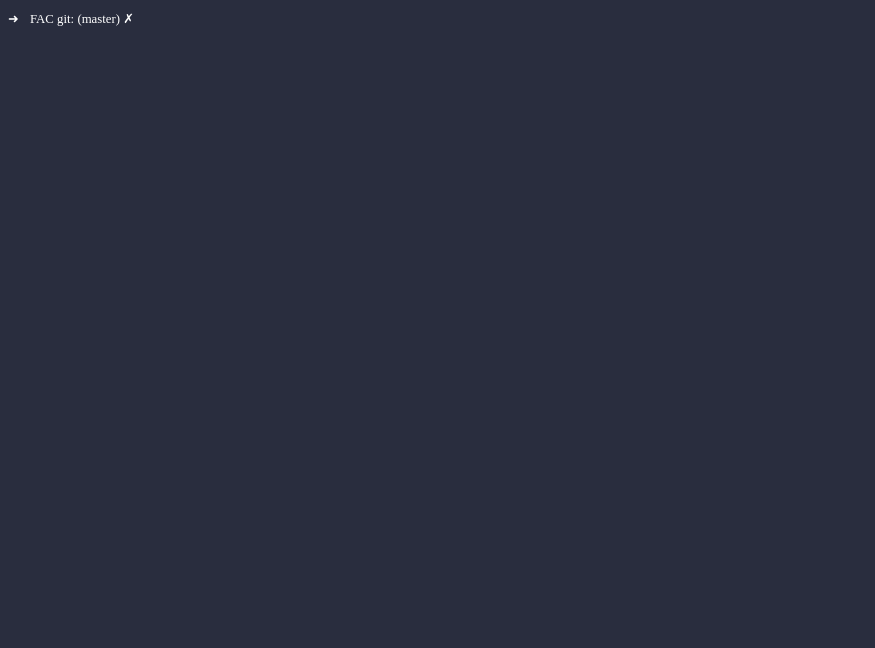
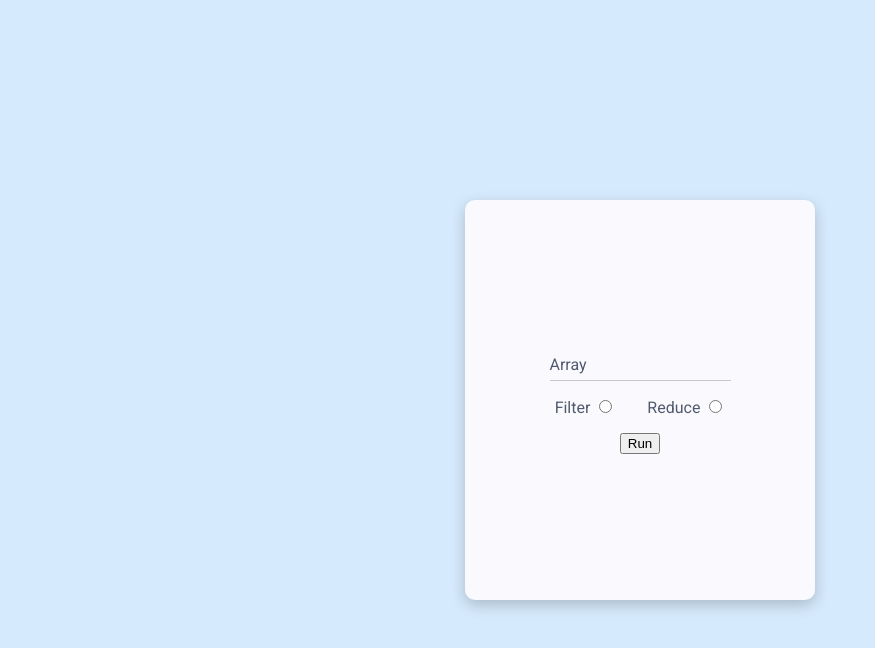
Before and after one commit to Psydwinder/FAC, a plain HTML site: page array-methods/index.html in a window 1280 px wide. Shown: the whole page, without its empty margins (0-875 px from the left). Drawn offline with Linux system fonts and the light colour scheme.

Commit message:
Add basic working solution

```diff
--- a/array-methods/index.html
+++ b/array-methods/index.html
@@ -9,17 +9,24 @@
     <title>Array Methods</title>
   </head>
   <body>
-    <section class="terminal">
-      <div class="terminal__input">
-        <div class="terminal__prefix">
-          <span class="terminal__folder">FAC</span>
-          <span class="terminal__git">git:</span>
-          <span class="terminal__branch">master</span>
+    <main>
+      <div class="input-wrapper">
+        <label for="array-input" class="array__label">Array</label>
+        <input type="text" id="array-input" class="array__input" />
+      </div>
+      <div class="radio-btns">
+        <div class="input-wrapper">
+          <label for="filter">Filter</label>
+          <input type="radio" name="function" id="filter" value="filter" />
         </div>
-        <textarea class="terminal__textarea" placeholder="click here">
-        </textarea>
+        <div class="input-wrapper">
+          <label for="reduce">Reduce</label>
+          <input type="radio" name="function" id="reduce" value="reduce" />
+        </div>
       </div>
-    </section>
+      <button>Run</button>
+      <section></section>
+    </main>
     <script type="module" src="./index.js"></script>
   </body>
 </html>
--- a/array-methods/index.js
+++ b/array-methods/index.js
@@ -1 +1,20 @@
-import * as Terminal from "./scripts/Terminal.js";
+import { numOnlyArr, clearInput } from "./scripts/ArrayInput.js";
+import {
+  selectedFunction,
+  filterDivisibleByTwo,
+  sumOfArray,
+} from "./scripts/FilterOrReduce.js";
+
+// DOM containers
+const buttonEl = document.querySelector("button");
+
+// Event Listeners
+buttonEl.addEventListener("click", runSelectedFunction);
+
+function runSelectedFunction() {
+  const cleanArr = numOnlyArr();
+  selectedFunction === "filter"
+    ? filterDivisibleByTwo(cleanArr)
+    : sumOfArray(cleanArr);
+  clearInput();
+}
--- /dev/null
+++ b/array-methods/scripts/ArrayInput.js
@@ -0,0 +1,22 @@
+const arrayInputEl = document.querySelector(".array__input");
+const arrayLabelEl = document.querySelector(".array__label");
+
+arrayInputEl.addEventListener("focus", handleFocus);
+arrayInputEl.addEventListener("focusout", handleFocusOut);
+
+function handleFocus() {
+  arrayLabelEl.classList.add("focused");
+}
+function handleFocusOut() {
+  if (arrayInputEl.value.length === 0) arrayLabelEl.classList.remove("focused");
+}
+
+function clearInput() {
+  arrayInputEl.value = "";
+  handleFocusOut();
+}
+
+function numOnlyArr() {
+  return (arrayInputEl.value.match(/[0-9]+/g) || []).map((num) => Number(num));
+}
+export { numOnlyArr, clearInput };
--- /dev/null
+++ b/array-methods/scripts/FilterOrReduce.js
@@ -0,0 +1,20 @@
+const radioBtnsNodeList = document.querySelectorAll("input[type='radio'");
+let selectedFunction = radioBtnsNodeList[0].value;
+
+radioBtnsNodeList.forEach((btn) =>
+  btn.addEventListener("click", updateSelectedFunction)
+);
+
+function updateSelectedFunction({ currentTarget }) {
+  selectedFunction = currentTarget.value;
+}
+
+function filterDivisibleByTwo(arr) {
+  return arr.filter((num) => num % 2 === 0);
+}
+
+function sumOfArray(arr) {
+  return arr.reduce((sum, num) => sum + num);
+}
+
+export { selectedFunction, filterDivisibleByTwo, sumOfArray };
--- a/array-methods/scripts/Terminal.js
+++ /dev/null
@@ -1,47 +0,0 @@
-// DOM containers
-const terminalOutputDiv = document.querySelector(".terminal__output");
-const terminalInputDiv = document.querySelector(".terminal__input");
-const textAreaEl = document.querySelector(".terminal__textarea");
-const commandsNodeList = document.querySelector(".terminal__commands");
-
-// Terminal variables
-const commands = {};
-
-// Event listeners
-textAreaEl.addEventListener("click", handleTextAreaClick);
-textAreaEl.addEventListener("input", handleTextAreaKeydown);
-
-// DOM manipulation
-function handleTextAreaClick({ currentTarget }) {
-  currentTarget.placeholder = "pick or type custom command";
-  displayCommands();
-}
-
-function handleTextAreaKeydown(event) {
-  auto_grow(event.currentTarget);
-  if (event.key === "Enter") return runCommand();
-}
-
-function auto_grow(element) {
-  element.style.height = "8px";
-  element.style.height = element.scrollHeight + "px";
-}
-
-function runCommand() {
-  toggleTextAreaOpacity();
-  try {
-    eval(textAreaEl.value);
-  } catch (error) {
-    console.log(error);
-  }
-  textAreaEl.value = "";
-  textAreaEl.setSelectionRange(0, 0);
-  textAreaEl.focus();
-  return;
-}
-
-function displayCommands() {}
-
-function toggleTextAreaOpacity() {
-  textAreaEl.classList.toggle(".terminal__input--hide");
-}
--- a/array-methods/style.css
+++ b/array-methods/style.css
@@ -1,61 +1,70 @@
+@import url(https://fonts.googleapis.com/css?family=Oswald|Roboto);
+
 :root {
-  --terminal-background-color: #292d3e;
-}
-body {
-  background-color: var(--terminal-background-color);
+  --primary-color: #d5eafc;
+  --secondary-color: #fafafe;
+  --text-color: rgb(81, 90, 110);
 }
 
-.terminal__prefix {
-  font-size: 0.8rem;
-  margin-top: 0.2rem;
-  user-select: none;
-  position: absolute;
-  color: white;
+body {
+  display: flex;
+  justify-content: center;
+  align-items: center;
+  margin: 0;
+  height: 100vh;
+  font-family: Roboto, sans-serif;
+  background-color: var(--primary-color);
+  color: var(--text-color);
 }
 
-.terminal__prefix::before,
-.terminal__prefix::after,
-.terminal__branch::before,
-.terminal__branch::after {
-  display: inline-block;
+main {
+  display: flex;
+  flex-direction: column;
+  justify-content: center;
+  align-items: center;
+  width: 80vw;
+  height: 90vw;
+  min-height: 300px;
+  max-height: 400px;
+  max-width: 350px;
+  border-radius: 10px;
+  background-color: var(--secondary-color);
+  box-shadow: 0 5px 15px rgba(0, 0, 0, 0.2);
 }
 
-.terminal__prefix::before {
-  content: "➜";
-  margin-right: 0.5rem;
+.input-wrapper {
+  position: relative;
 }
 
-.terminal__prefix::after {
-  content: "✗";
+.array__label {
+  position: absolute;
+  top: 50%;
+  transform: translateY(-50%);
+  transition: all 0.1s linear;
 }
 
-.terminal__branch::before {
-  content: "(";
+.array__label.focused {
+  top: -5px;
+  font-size: 0.8rem;
 }
 
-.terminal__branch::after {
-  content: ")";
+.array__input {
+  height: 2rem;
+  border: 0;
+  background-color: transparent;
+  border-bottom: 1px solid rgba(0, 0, 0, 0.2);
 }
 
-.terminal__textarea {
-  width: 100%;
-  min-height: 8px;
-  max-height: 100px;
-  border: none;
-  resize: none;
-  overflow: hidden;
-  background-color: var(--terminal-background-color);
-  /* background-color: white; */
-  /* color: black; */
-  color: white;
-  text-indent: 10rem;
+.array__input:focus {
+  outline: none;
+  border-color: var(--text-color);
 }
 
-.terminal__textarea:focus {
-  outline: none;
+.radio-btns {
+  display: flex;
+  flex-direction: row;
 }
 
-.terminal__input--hide {
-  opacity: 0;
-  transition: all 0.5s linear;
+.radio-btns .input-wrapper {
+  margin: 1rem;
 }
```
